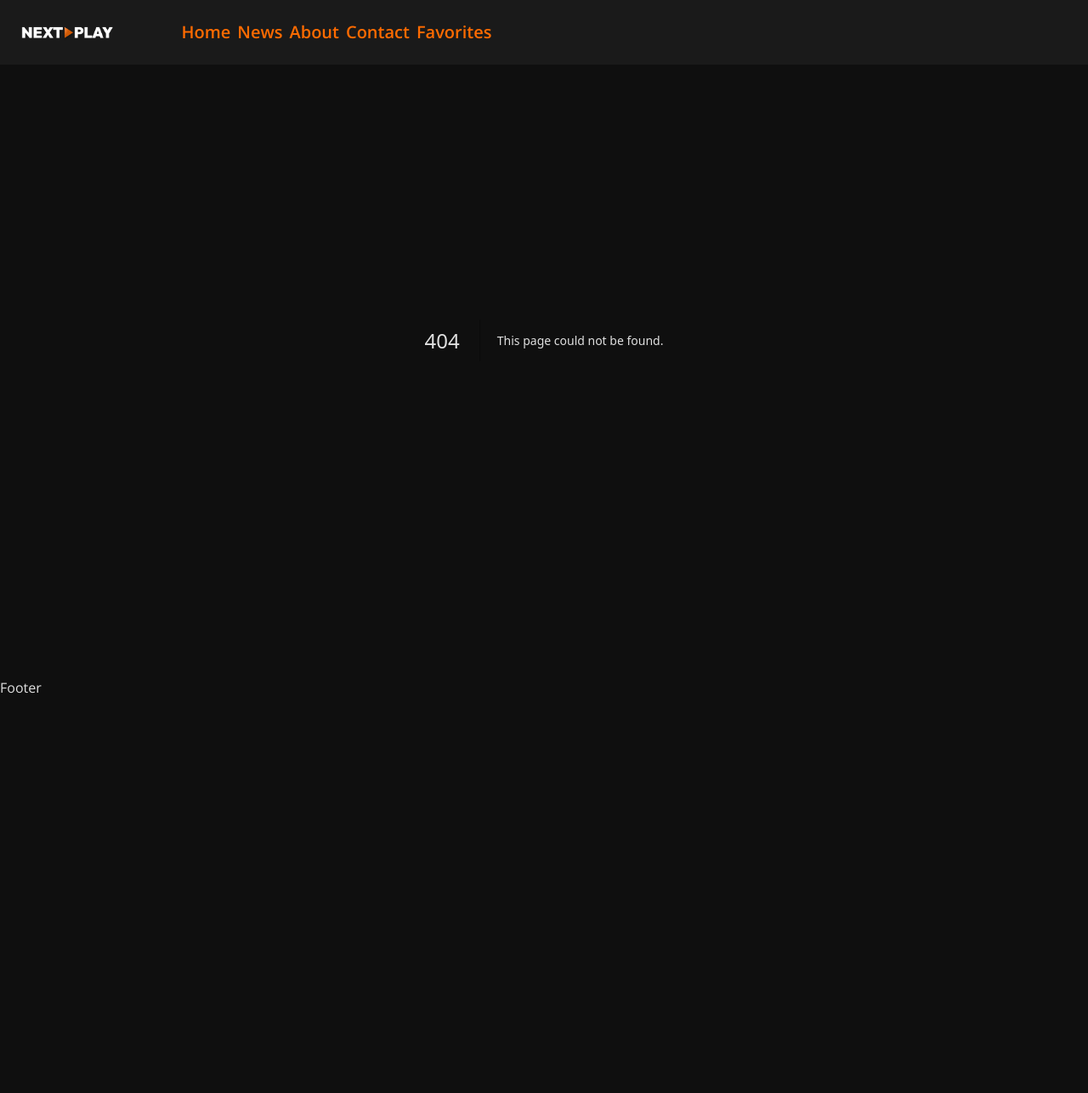
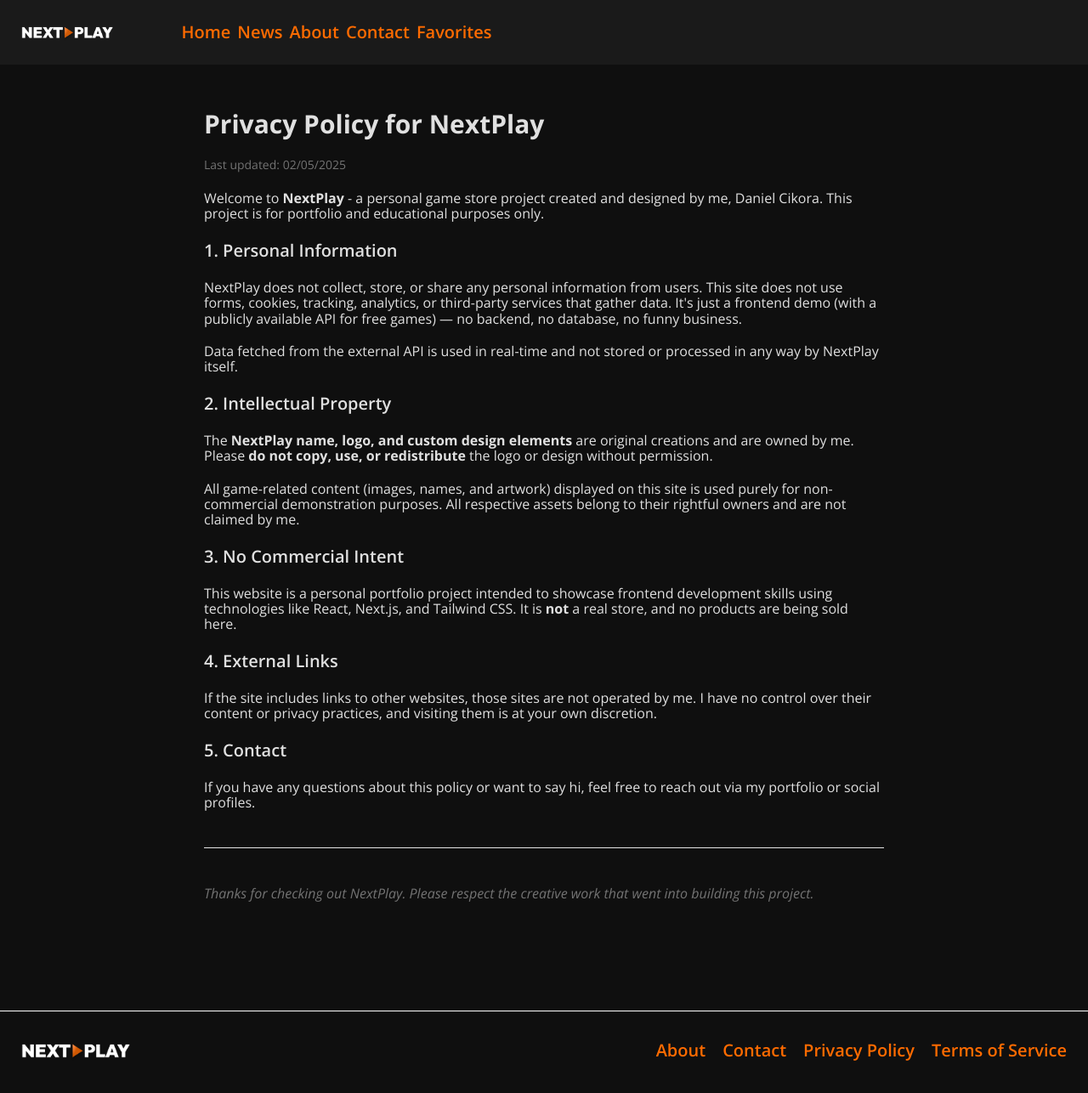
Before and after one commit to DanielCikora/next-play, a Next.js app: page /privacy in a window 1280 px wide. Before the commit this address had no page. Shown: the top 1286 px of the page at 85% size. Before the commit the page ends 820 px from the top, so only its background shows below. Built offline with nearby package versions, Linux system fonts and the light colour scheme.

Commit message:
Footer - Links added, Privacy - Page done.

```diff
--- /dev/null
+++ b/src/app/privacy/page.tsx
@@ -0,0 +1,72 @@
+export default function PrivacyPage() {
+  const formattedDate: string = new Intl.DateTimeFormat("en-GB", {
+    day: "2-digit",
+    month: "2-digit",
+    year: "numeric",
+  }).format(new Date());
+  return (
+    <main className='privacy-policy py-32'>
+      <div className='wrapper wrapper--privacy-policy'>
+        <section className='privacy__content max-w-[800px] justify-self-center gap-5 flex flex-col'>
+          <h2 className='text-3xl font-bold'>Privacy Policy for NextPlay</h2>
+          <p className='text-sm text-muted-foreground'>
+            Last updated: {formattedDate}
+          </p>
+          <p>
+            Welcome to <strong>NextPlay</strong> - a personal game store project
+            created and designed by me, Daniel Cikora. This project is for
+            portfolio and educational purposes only.
+          </p>
+          <h2 className='text-xl font-semibold'>1. Personal Information</h2>
+          <p>
+            NextPlay does not collect, store, or share any personal information
+            from users. This site does not use forms, cookies, tracking,
+            analytics, or third-party services that gather data. It&apos;s just
+            a frontend demo (with a publicly available API for free games) — no
+            backend, no database, no funny business.
+          </p>
+          <p>
+            Data fetched from the external API is used in real-time and not
+            stored or processed in any way by NextPlay itself.
+          </p>
+          <h2 className='text-xl font-semibold'>2. Intellectual Property</h2>
+          <p>
+            The <strong>NextPlay name, logo, and custom design elements</strong>{" "}
+            are original creations and are owned by me. Please{" "}
+            <strong>do not copy, use, or redistribute</strong> the logo or
+            design without permission.
+          </p>
+          <p>
+            All game-related content (images, names, and artwork) displayed on
+            this site is used purely for non-commercial demonstration purposes.
+            All respective assets belong to their rightful owners and are not
+            claimed by me.
+          </p>
+          <h2 className='text-xl font-semibold'>3. No Commercial Intent</h2>
+          <p>
+            This website is a personal portfolio project intended to showcase
+            frontend development skills using technologies like React, Next.js,
+            and Tailwind CSS. It is <strong>not</strong> a real store, and no
+            products are being sold here.
+          </p>
+          <h2 className='text-xl font-semibold'>4. External Links</h2>
+          <p>
+            If the site includes links to other websites, those sites are not
+            operated by me. I have no control over their content or privacy
+            practices, and visiting them is at your own discretion.
+          </p>
+          <h2 className='text-xl font-semibold'>5. Contact</h2>
+          <p>
+            If you have any questions about this policy or want to say hi, feel
+            free to reach out via my portfolio or social profiles.
+          </p>
+          <hr className='my-6' />
+          <p className='italic text-muted-foreground'>
+            Thanks for checking out NextPlay. Please respect the creative work
+            that went into building this project.
+          </p>
+        </section>
+      </div>
+    </main>
+  );
+}
--- a/src/components/layout/footer/Footer.tsx
+++ b/src/components/layout/footer/Footer.tsx
@@ -1,3 +1,19 @@
+import Logo from "@/components/ui/Logo";
+import NavItem from "@/components/ui/NavItem";
+import { footerItems } from "@/constants/constants";
 export default function Footer() {
-  return <footer>Footer</footer>;
+  return (
+    <footer className='footer pt-8 pb-42 border-t border-solid border-white'>
+      <div className='wrapper'>
+        <nav className='max-w-[1760px] justify-self-center footer__content flex w-full items-center justify-between'>
+          <Logo />
+          <ul className='flex gap-5'>
+            {footerItems.map(({ href, linkText }) => (
+              <NavItem key={linkText} href={href} linkText={linkText} />
+            ))}
+          </ul>
+        </nav>
+      </div>
+    </footer>
+  );
 }
--- a/src/components/ui/Button.tsx
+++ b/src/components/ui/Button.tsx
@@ -4,7 +4,7 @@ export default function Button({ buttonText, onClick }: ButtonPropsDataTypes) {
     <button
       type='button'
       onClick={onClick}
-      className='bg-burnt-orange hover:bg-light-orange rounded-xl'
+      className='button bg-burnt-orange hover:bg-light-orange rounded-xl'
     >
       {buttonText}
     </button>
--- a/src/components/ui/HamburgerButton.tsx
+++ b/src/components/ui/HamburgerButton.tsx
@@ -5,7 +5,7 @@ export default function HamburgerButton({
 }: HamburgerButtonPropsDataTypes) {
   return (
     <button
-      className='cursor-pointer md:hidden flex items-end flex-col gap-1.5'
+      className='button cursor-pointer md:hidden flex items-end flex-col gap-1.5'
       type='button'
       onClick={onClick}
     >
--- a/src/components/ui/HamburgerMenu.tsx
+++ b/src/components/ui/HamburgerMenu.tsx
@@ -1,5 +1,5 @@
 "use client";
-import { navigationItems } from "@/constants/constants";
+import { headerItems } from "@/constants/constants";
 import NavItem from "./NavItem";
 import { useEffect, useState } from "react";
 import HamburgerButton from "./HamburgerButton";
@@ -41,7 +41,7 @@ export default function HamburgerMenu() {
           }
         `}
       >
-        {navigationItems.map(({ href, linkText }) => (
+        {headerItems.map(({ href, linkText }) => (
           <NavItem
             onClick={() => setOpenMenu(false)}
             href={href}
--- a/src/constants/constants.ts
+++ b/src/constants/constants.ts
@@ -1,8 +1,19 @@
 import { NavItemPropsDataType } from "@/types/props";
-export const navigationItems: NavItemPropsDataType[] = [
-  { href: "/", linkText: "Home" },
-  { href: "/news", linkText: "News" },
-  { href: "/about", linkText: "About" },
-  { href: "/contact", linkText: "Contact" },
-  { href: "/favorites", linkText: "Favorites" },
+
+const navigationItems: NavItemPropsDataType[] = [
+  { href: "/", linkText: "Home", showIn: ["header"] },
+  { href: "/news", linkText: "News", showIn: ["header"] },
+  { href: "/about", linkText: "About", showIn: ["header", "footer"] },
+  { href: "/contact", linkText: "Contact", showIn: ["header", "footer"] },
+  { href: "/favorites", linkText: "Favorites", showIn: ["header"] },
+  { href: "/privacy", linkText: "Privacy Policy", showIn: ["footer"] },
+  { href: "/terms", linkText: "Terms of Service", showIn: ["footer"] },
 ];
+
+export const headerItems = navigationItems.filter((item) =>
+  item.showIn?.includes("header")
+);
+
+export const footerItems = navigationItems.filter((item) =>
+  item.showIn?.includes("footer")
+);
--- a/src/types/props.d.ts
+++ b/src/types/props.d.ts
@@ -2,9 +2,19 @@ import { ChangeEventHandler, MouseEventHandler } from "react";
 import { FetchGamesDataTypes } from "./games";
 
 export type NavItemPropsDataType = {
-  href: "/" | "/games" | "/about" | "/contact" | "/news" | "/favorites";
+  href:
+    | "/"
+    | "/games"
+    | "/about"
+    | "/contact"
+    | "/news"
+    | "/favorites"
+    | "/privacy"
+    | "/terms"
+    | "/faq";
   linkText: string;
   onClick?: MouseEvent<HTMLAnchorElement>;
+  showIn?: Array<"header" | "footer">;
 };
 
 export type CheckBoxPropsDataTypes = {
```
Also changed, not shown: 1 other file (tests, documents, lock files or other folders).
